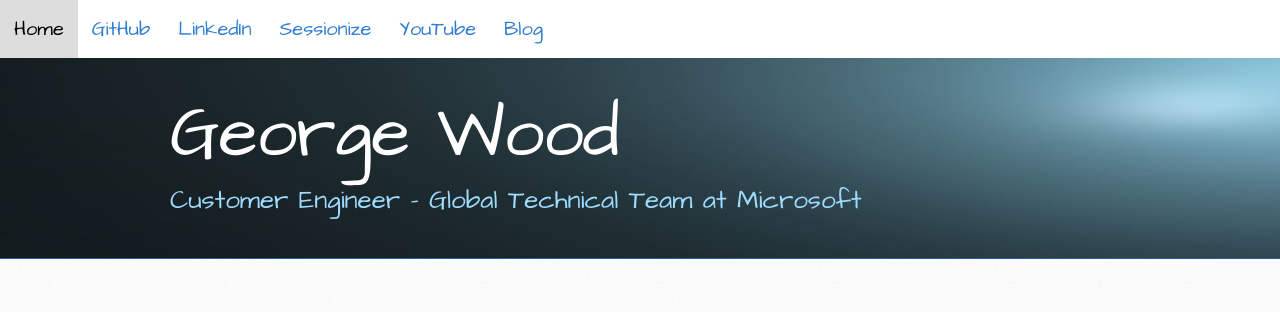
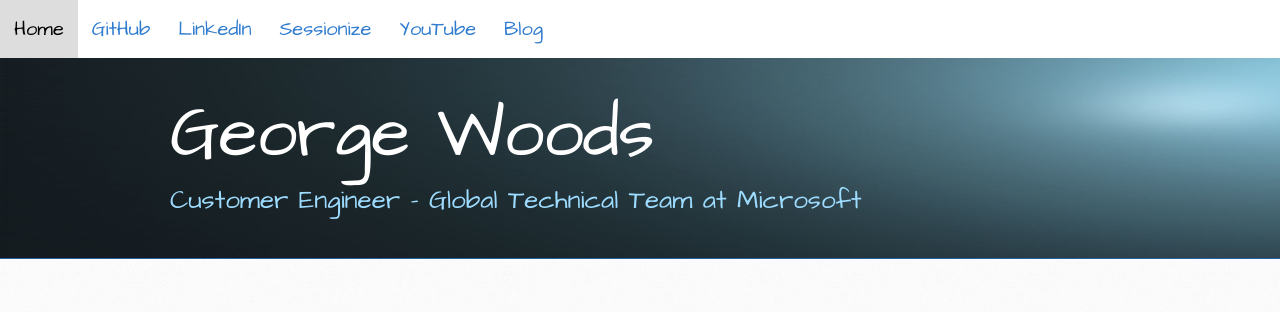
Before and after one commit to gvwoods/gvwoods.github.io, a Jekyll site: the page built from report-test.md, in a window 1280 px wide. Shown: the top 312 px of the page. Built offline with Jekyll 4.4.1, drawn with Linux system fonts in a browser that asks for light colours.

Commit message:
Update default.html

```diff
--- a/_layouts/default.html
+++ b/_layouts/default.html
@@ -28,7 +28,7 @@
        </div>
     <header>
       <div class="inner">
-        <h1><a href="https://georgevwoods.com/">George Wood</a></h1>
+        <h1><a href="https://georgevwoods.com/">George Woods</a></h1>
         <h2>Customer Engineer - Global Technical Team at Microsoft</h2>
         </div>
     </header>
```
